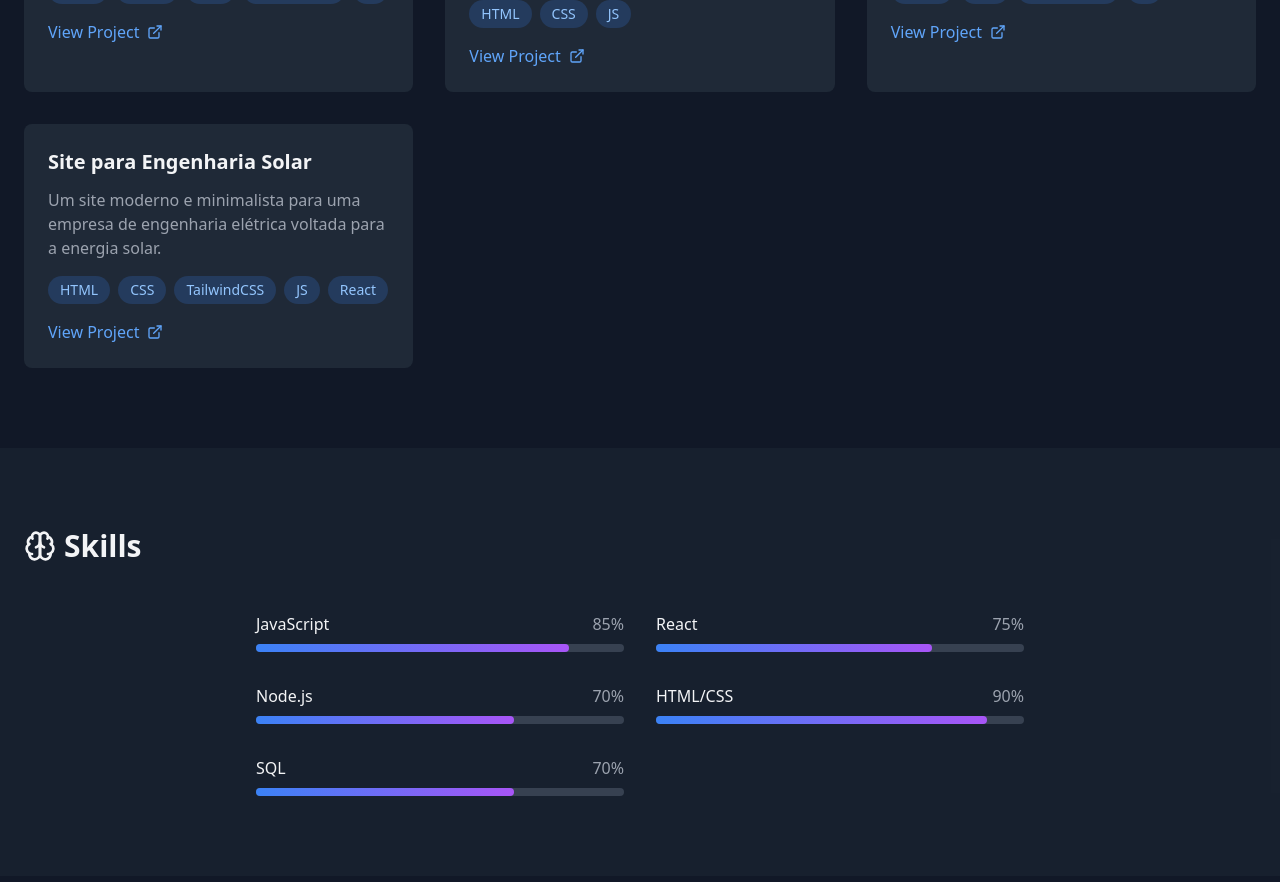
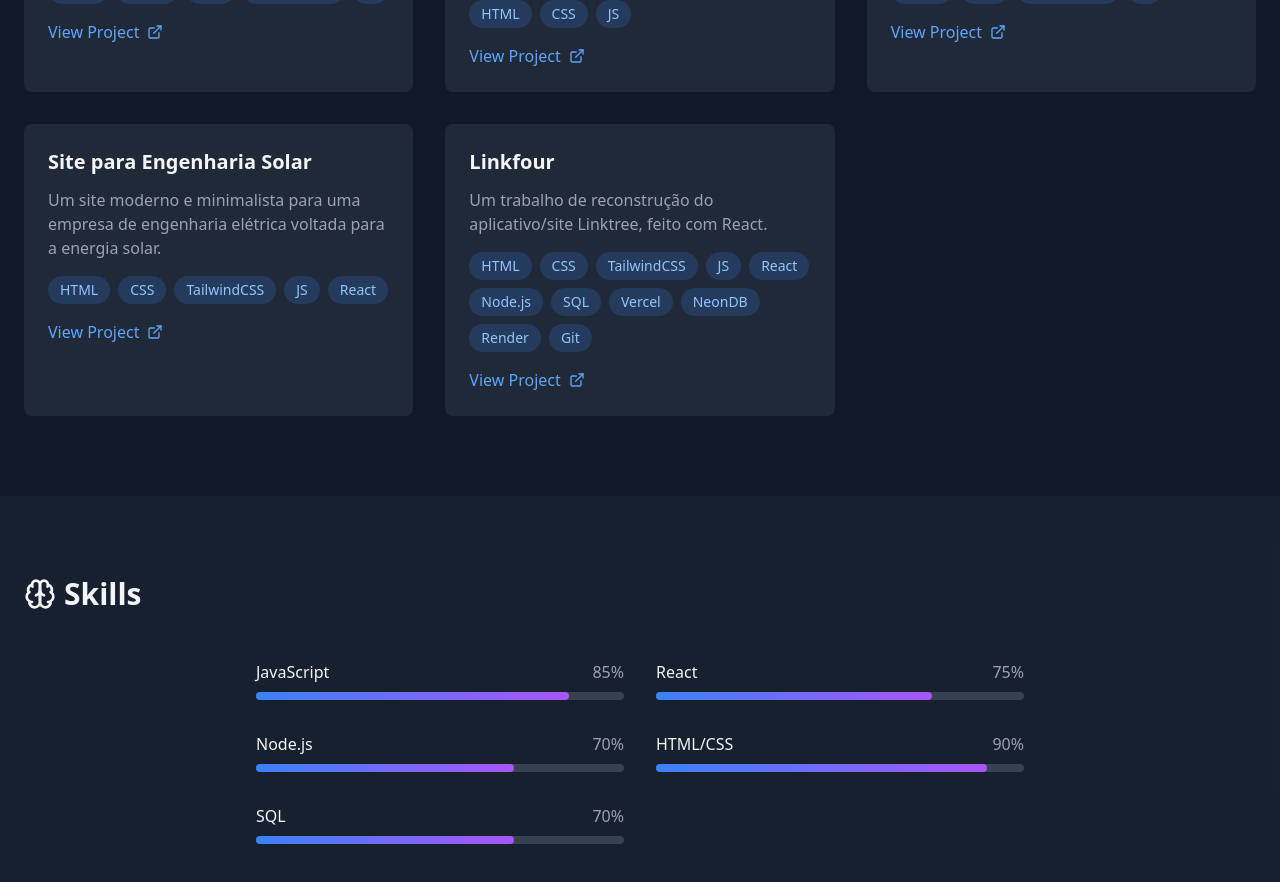
Before and after one commit to rafalemosfrs/Portfolio, a React (Vite) app: page / in a window 1280 px wide. Shown: the part 1240-2122 px from the top of the page. Built offline with nearby package versions, Linux system fonts and the light colour scheme.

Commit message:
Adição de mais um campo de projetos

```diff
--- a/src/App.tsx
+++ b/src/App.tsx
@@ -40,6 +40,12 @@ function App() {
       description: 'Um site moderno e minimalista para uma empresa de engenharia elétrica voltada para a energia solar.',
       tech: ['HTML', 'CSS', 'TailwindCSS', 'JS', 'React'],
       link: 'https://cearaenergiaengenharia.vercel.app'
+    },
+    {
+      name: 'Linkfour',
+      description: 'Um trabalho de reconstrução do aplicativo/site Linktree, feito com React.',
+      tech: ['HTML', 'CSS', 'TailwindCSS', 'JS', 'React', 'Node.js', 'SQL', 'Vercel', 'NeonDB', 'Render', 'Git'],
+      link: 'https://link-four.vercel.app'
     }
   ];
 
```
